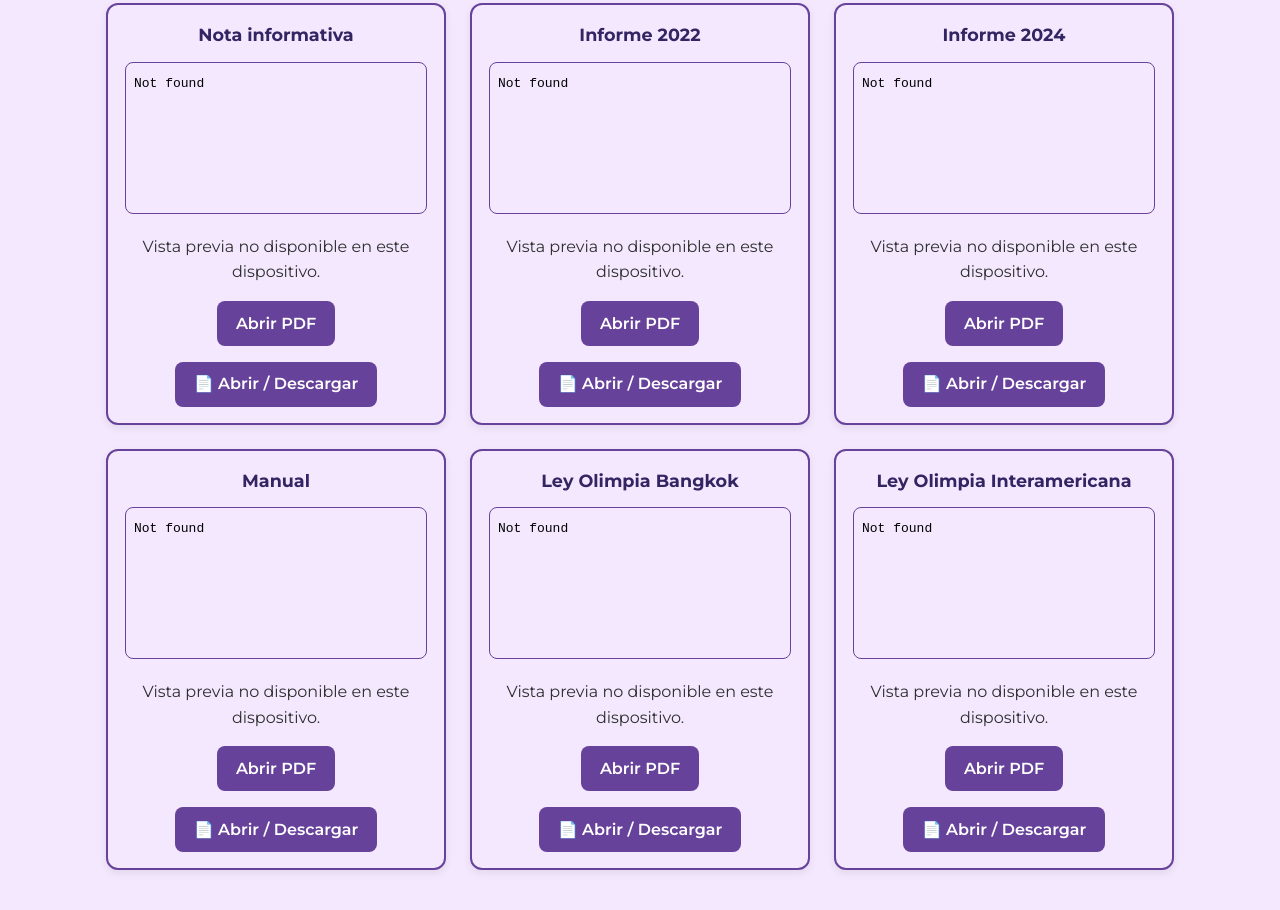
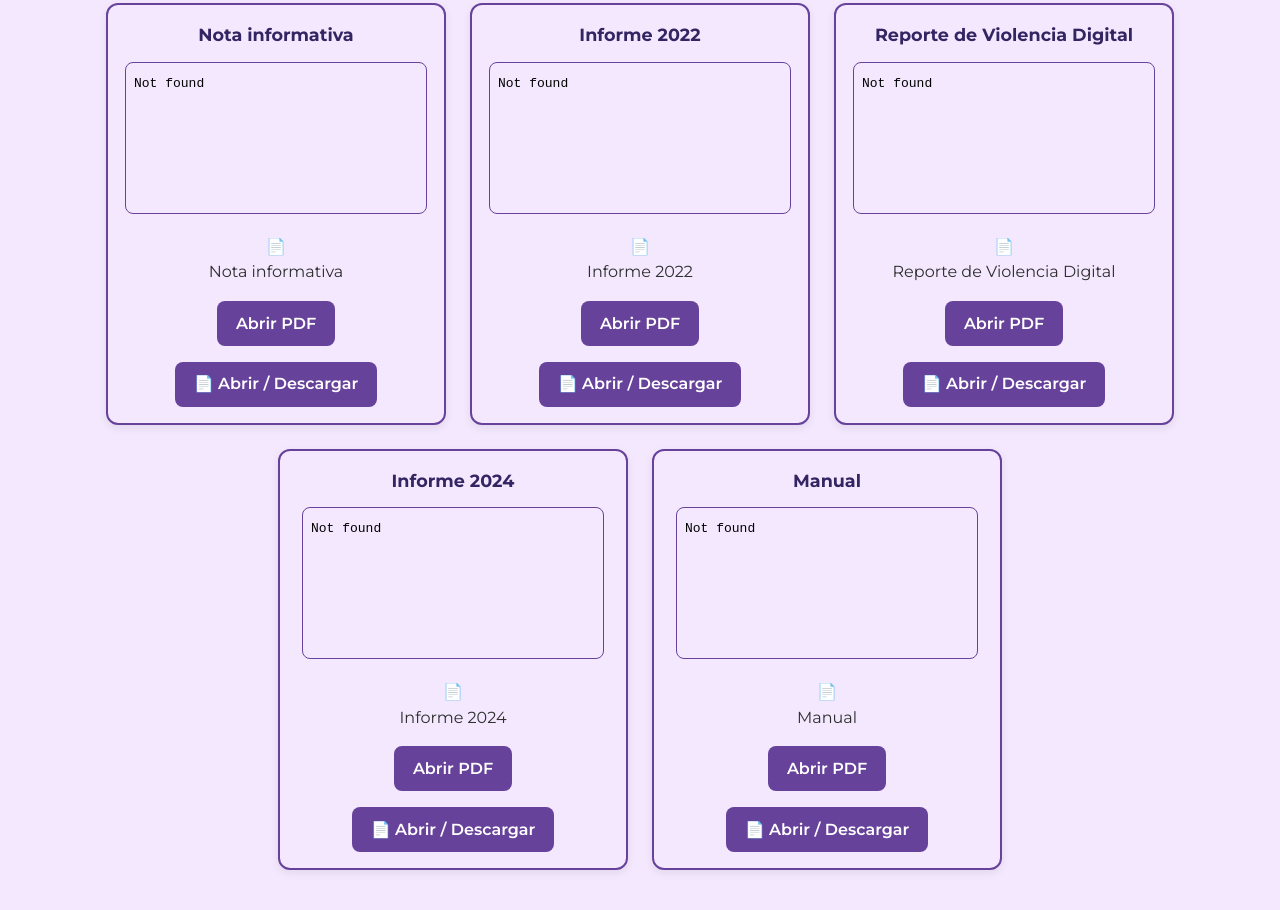
Before and after one commit to HeAnAmy/LeyOlimpia, a plain HTML site: page index.html in a window 1280 px wide. Shown: the part 7190-8100 px from the top of the page. Drawn offline with Linux system fonts and the light colour scheme.

Commit message:
cambios solicitados por Fer

```diff
--- a/index.html
+++ b/index.html
@@ -359,135 +359,180 @@
 
     <div class="docs-grid">
 
-      <!-- 1) Nota informativa -->
+      <!-- 1 Nota informativa -->
       <article class="doc-card">
         <h3>Nota informativa</h3>
 
         <div class="pdf-shell">
-          <iframe class="pdf-embed"
-            src="./Docs/1 - NotaConceptual LeyOlimpia LATAM.pdf"
-            title="Nota informativa (PDF)" loading="lazy">
-          </iframe>
+          <iframe class="pdf-embed" src="./Docs/1 - NotaConceptual LeyOlimpia LATAM.pdf#view=FitH"
+            title="Nota informativa" loading="lazy"></iframe>
 
-          <div class="pdf-fallback" aria-hidden="true">
-            <p>Vista previa no disponible en este dispositivo.</p>
-            <a class="btn btn-secondary"
-              href="./Docs/1 - NotaConceptual LeyOlimpia LATAM.pdf" target="_blank"
-              rel="noopener">
-              Abrir PDF
-            </a>
+          <div class="pdf-fallback">
+            <div class="pdf-mobile-card">
+              <div class="pdf-mobile-icon">📄</div>
+              <p class="pdf-mobile-title">Nota informativa</p>
+              <a class="btn btn-secondary" href="./Docs/1 - NotaConceptual LeyOlimpia LATAM.pdf" target="_blank">Abrir
+                PDF</a>
+            </div>
+          </div>
+        </div>
+
+        <div class="doc-actions">
+          <a class="btn btn-primary" href="./Docs/1 - NotaConceptual LeyOlimpia LATAM.pdf" target="_blank">📄 Abrir /
+            Descargar</a>
+        </div>
+      </article>
+
+
+      <!-- 2 Informe 2022 -->
+      <article class="doc-card">
+        <h3>Informe 2022</h3>
+
+        <div class="pdf-shell">
+          <iframe class="pdf-embed" src="./Docs/1 - INFORME VIOLENCIA DIGITAL (MÉXICO) DICIEMBRE 2022.pdf#view=FitH"
+            title="Informe 2022" loading="lazy"></iframe>
+
+          <div class="pdf-fallback">
+            <div class="pdf-mobile-card">
+              <div class="pdf-mobile-icon">📄</div>
+              <p class="pdf-mobile-title">Informe 2022</p>
+              <a class="btn btn-secondary" href="./Docs/1 - INFORME VIOLENCIA DIGITAL (MÉXICO) DICIEMBRE 2022.pdf"
+                target="_blank">Abrir PDF</a>
+            </div>
+          </div>
+        </div>
+
+        <div class="doc-actions">
+          <a class="btn btn-primary" href="./Docs/1 - INFORME VIOLENCIA DIGITAL (MÉXICO) DICIEMBRE 2022.pdf"
+            target="_blank">📄 Abrir / Descargar</a>
+        </div>
+      </article>
+
+
+      <article class="doc-card">
+        <h3>Reporte de Violencia Digital</h3>
+
+        <div class="pdf-shell">
+          <iframe class="pdf-embed" src="./Docs/1 - DIGITAL VIOLENCE REPORT (MEXICO, 2022).pdf" title="Manual"
+            loading="lazy"></iframe>
+
+          <div class="pdf-fallback">
+            <div class="pdf-mobile-card">
+              <div class="pdf-mobile-icon">📄</div>
+              <p class="pdf-mobile-title">Reporte de Violencia Digital</p>
+              <a class="btn btn-secondary" href="./Docs/1 - DIGITAL VIOLENCE REPORT (MEXICO, 2022).pdf" target="_blank">Abrir
+                PDF</a>
+            </div>
           </div>
         </div>
 
         <div class="doc-actions">
           <a class="btn btn-primary"
-            href="./Docs/1 - NotaConceptual LeyOlimpia LATAM.pdf" target="_blank"
-            rel="noopener">
-            📄 Abrir / Descargar
-          </a>
+            href="./Docs/Material de difusión - Jornada Nacional de prevención de VD y ciberacoso.pdf" target="_blank">📄
+            Abrir / Descargar</a>
         </div>
       </article>
 
-      <!-- 2) Informe 2022 -->
+
+      <!-- 3 Informe 2024 -->
       <article class="doc-card">
-        <h3>Informe 2022</h3>
+        <h3>Informe 2024</h3>
 
         <div class="pdf-shell">
-          <iframe class="pdf-embed" src="./Docs/1 - INFORME VIOLENCIA DIGITAL (MÉXICO) DICIEMBRE 2022.pdf" title="Informe 2022 (PDF)" loading="lazy">
-          </iframe>
+          <iframe class="pdf-embed" src="./Docs/1 - fns-mexico-digitalsexualviolence-report-spanish.pdf#view=FitH"
+            title="Informe 2024" loading="lazy"></iframe>
 
-          <div class="pdf-fallback" aria-hidden="true">
-            <p>Vista previa no disponible en este dispositivo.</p>
-            <a class="btn btn-secondary" href="./Docs/1 - INFORME VIOLENCIA DIGITAL (MÉXICO) DICIEMBRE 2022.pdf" target="_blank" rel="noopener">Abrir PDF</a>
+          <div class="pdf-fallback">
+            <div class="pdf-mobile-card">
+              <div class="pdf-mobile-icon">📄</div>
+              <p class="pdf-mobile-title">Informe 2024</p>
+              <a class="btn btn-secondary" href="./Docs/1 - fns-mexico-digitalsexualviolence-report-spanish.pdf"
+                target="_blank">Abrir PDF</a>
+            </div>
           </div>
         </div>
 
         <div class="doc-actions">
-          <a class="btn btn-primary" href="./Docs/1 - INFORME VIOLENCIA DIGITAL (MÉXICO) DICIEMBRE 2022.pdf" target="_blank" rel="noopener">📄 Abrir / Descargar</a>
+          <a class="btn btn-primary" href="./Docs/1 - fns-mexico-digitalsexualviolence-report-spanish.pdf"
+            target="_blank">📄 Abrir / Descargar</a>
         </div>
       </article>
 
-      <!-- 3) Informe 2024 -->
+
+      <!-- 4 Manual -->
       <article class="doc-card">
-        <h3>Informe 2024</h3>
+        <h3>Manual</h3>
 
         <div class="pdf-shell">
-          <iframe class="pdf-embed" src="./Docs/1 - fns-mexico-digitalsexualviolence-report-spanish.pdf" title="Informe 2024 (PDF)" loading="lazy">
-          </iframe>
+          <iframe class="pdf-embed"
+            src="./Docs/Material de difusión - Jornada Nacional de prevención de VD y ciberacoso.pdf#view=FitH"
+            title="Manual" loading="lazy"></iframe>
 
-          <div class="pdf-fallback" aria-hidden="true">
-            <p>Vista previa no disponible en este dispositivo.</p>
-            <a class="btn btn-secondary" href="./Docs/1 - fns-mexico-digitalsexualviolence-report-spanish.pdf" target="_blank" rel="noopener">Abrir PDF</a>
+          <div class="pdf-fallback">
+            <div class="pdf-mobile-card">
+              <div class="pdf-mobile-icon">📄</div>
+              <p class="pdf-mobile-title">Manual</p>
+              <a class="btn btn-secondary"
+                href="./Docs/Material de difusión - Jornada Nacional de prevención de VD y ciberacoso.pdf"
+                target="_blank">Abrir PDF</a>
+            </div>
           </div>
         </div>
 
         <div class="doc-actions">
-          <a class="btn btn-primary" href="./Docs/1 - fns-mexico-digitalsexualviolence-report-spanish.pdf" target="_blank" rel="noopener">📄 Abrir / Descargar</a>
+          <a class="btn btn-primary"
+            href="./Docs/Material de difusión - Jornada Nacional de prevención de VD y ciberacoso.pdf"
+            target="_blank">📄 Abrir / Descargar</a>
         </div>
       </article>
 
-      <!-- 4) Manual -->
+
+
+      <!-- 5 Ley Olimpia Bangkok
       <article class="doc-card">
-        <h3>Manual</h3>
+        <h3>Ley Olimpia Bangkok</h3>
 
         <div class="pdf-shell">
-          <iframe class="pdf-embed" src="./Docs/Material de difusión - Jornada Nacional de prevención de VD y ciberacoso.pdf" title="Manual (PDF)" loading="lazy">
-          </iframe>
+          <iframe class="pdf-embed" src="./Docs/Ley-Olimpia-Bangkok.pdf#view=FitH" title="Ley Olimpia Bangkok"
+            loading="lazy"></iframe>
 
-          <div class="pdf-fallback" aria-hidden="true">
-            <p>Vista previa no disponible en este dispositivo.</p>
-            <a class="btn btn-secondary" href="./Docs/Material de difusión - Jornada Nacional de prevención de VD y ciberacoso.pdf" target="_blank" rel="noopener">Abrir PDF</a>
+          <div class="pdf-fallback">
+            <div class="pdf-mobile-card">
+              <div class="pdf-mobile-icon">📄</div>
+              <p class="pdf-mobile-title">Ley Olimpia Bangkok</p>
+              <a class="btn btn-secondary" href="./Docs/Ley-Olimpia-Bangkok.pdf" target="_blank">Abrir PDF</a>
+            </div>
           </div>
         </div>
 
         <div class="doc-actions">
-          <a class="btn btn-primary" href="./Docs/Material de difusión - Jornada Nacional de prevención de VD y ciberacoso.pdf" target="_blank" rel="noopener">📄 Abrir /
-            Descargar</a>
+          <a class="btn btn-primary" href="./Docs/Ley-Olimpia-Bangkok.pdf" target="_blank">📄 Abrir / Descargar</a>
         </div>
       </article>
 
-      <!-- 5) Ley Olimpia Bangkok -->
+
+       6 Ley Olimpia Interamericana
       <article class="doc-card">
-        <h3>Ley Olimpia Bangkok</h3>
+        <h3>Ley Olimpia Interamericana</h3>
 
         <div class="pdf-shell">
-          <iframe class="pdf-embed" src="./Docs/2.pdf" title="Ley Olimpia Bangkok (PDF)"
-            loading="lazy">
-          </iframe>
+          <iframe class="pdf-embed" src="./Docs/Ley-Olimpia-Interamericana.pdf#view=FitH"
+            title="Ley Olimpia Interamericana" loading="lazy"></iframe>
 
-          <div class="pdf-fallback" aria-hidden="true">
-            <p>Vista previa no disponible en este dispositivo.</p>
-            <a class="btn btn-secondary" href="./Docs/2.pdf" target="_blank" rel="noopener">Abrir PDF</a>
+          <div class="pdf-fallback">
+            <div class="pdf-mobile-card">
+              <div class="pdf-mobile-icon">📄</div>
+              <p class="pdf-mobile-title">Ley Olimpia Interamericana</p>
+              <a class="btn btn-secondary" href="./Docs/Ley-Olimpia-Interamericana.pdf" target="_blank">Abrir PDF</a>
+            </div>
           </div>
         </div>
 
         <div class="doc-actions">
-          <a class="btn btn-primary" href="./Docs/2.pdf" target="_blank" rel="noopener">📄 Abrir /
+          <a class="btn btn-primary" href="./Docs/Ley-Olimpia-Interamericana.pdf" target="_blank">📄 Abrir /
             Descargar</a>
         </div>
-      </article>
-
-      <!-- 6) Ley Olimpia Interamericana -->
-      <article class="doc-card">
-        <h3>Ley Olimpia Interamericana</h3>
-
-        <div class="pdf-shell">
-          <iframe class="pdf-embed" src="./Docs/1.pdf"
-            title="Ley Olimpia Interamericana (PDF)" loading="lazy">
-          </iframe>
-
-          <div class="pdf-fallback" aria-hidden="true">
-            <p>Vista previa no disponible en este dispositivo.</p>
-            <a class="btn btn-secondary" href="./Docs/1.pdf" target="_blank" rel="noopener">Abrir
-              PDF</a>
-          </div>
-        </div>
-
-        <div class="doc-actions">
-          <a class="btn btn-primary" href="./Docs/1.pdf" target="_blank" rel="noopener">📄 Abrir /
-            Descargar</a>
-        </div>
-      </article>
+      </article>-->
 
     </div>
   </div>
--- a/styles.css
+++ b/styles.css
@@ -23,6 +23,7 @@ body {
     color: var(--gris-texto);
     background-color: var(--blanco);
     line-height: 1.6;
+    text-align: justify;
 }
 
 h1,
```
Also changed, not shown: 1 other file.
